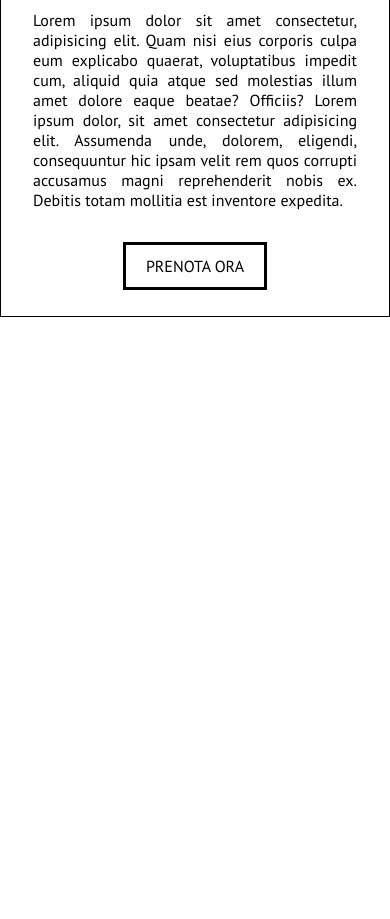
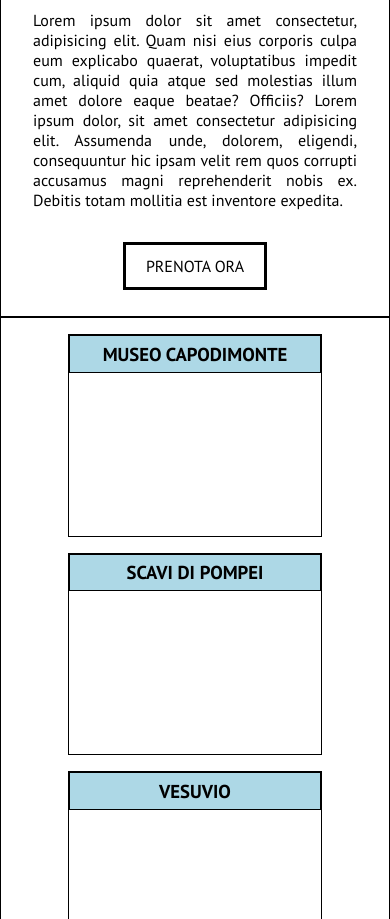
Before and after one commit to mcostigliola/na-tour-museum, a plain HTML site: page index.html in a window 390 px wide. Shown: the part 181-1100 px from the top of the page. Before the commit the page ends 844 px from the top, so only its background shows below. Drawn offline with Linux system fonts and the light colour scheme.

Commit message:
Add thumbnail images

```diff
--- a/css/style.css
+++ b/css/style.css
@@ -71,4 +71,22 @@
     justify-content: center;
     margin-right: 3rem;
   }
+
+  section div div.img-thumbnail{
+    border: 1px solid black;
+    width: 65vw;
+    height: 24vh;
+    margin-top: 1rem;
+  }
+
+  section div div.img-thumbnail div.top-img{
+    border: 1px solid black;
+    background-color: lightblue;
+    width: 100%;
+    height: 4.5vh;
+    display: flex;
+    align-items: center;
+    justify-content: center;
+  }
+
 }
--- a/index.html
+++ b/index.html
@@ -51,6 +51,35 @@
 
         </section>
 
+        <section id="thumbnail">
+
+            <div class="container">
+
+                <div class="img-thumbnail">
+                    <div class="top-img">
+                        <h3 class="img-title">MUSEO CAPODIMONTE</h3>
+                    </div>
+                </div>
+
+                <div class="img-thumbnail">
+                    <div class="top-img">
+                        <h3 class="img-title">SCAVI DI POMPEI</h3>
+                    </div>
+                </div>
+
+                <div class="img-thumbnail">
+                    <div class="top-img">
+                        <h3 class="img-title">VESUVIO</h3>
+                    </div>
+                </div>
+
+            </div>
+
+
+
+
+        </section>
+
 
     </main>
 
```
